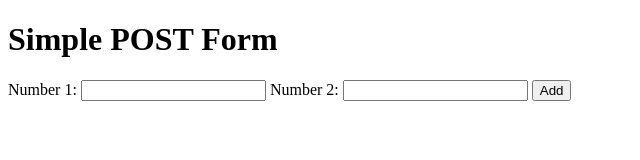
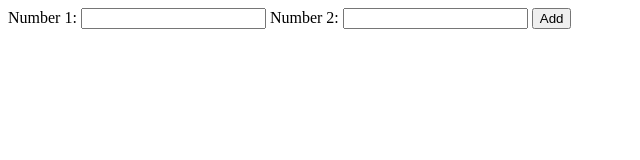
Before and after one commit to yueyu20/express_rest_demo, a website: page index.html in a window 1280 px wide. Shown: the whole page, without its empty margins (0-640 px from the left). Drawn offline with Linux system fonts and the light colour scheme.

Commit message:
minor change

```diff
--- a/index.html
+++ b/index.html
@@ -2,11 +2,10 @@
 <html lang="en">
   <head>
     <meta charset="UTF-8" />
-    <title>REST Client</title>
+    <title>DEMO</title>
   </head>
   <body>
     <div class="container">
-      <h1>Simple POST Form</h1>
       </h1>
       <form>
         <label>Number 1:</label>
```
